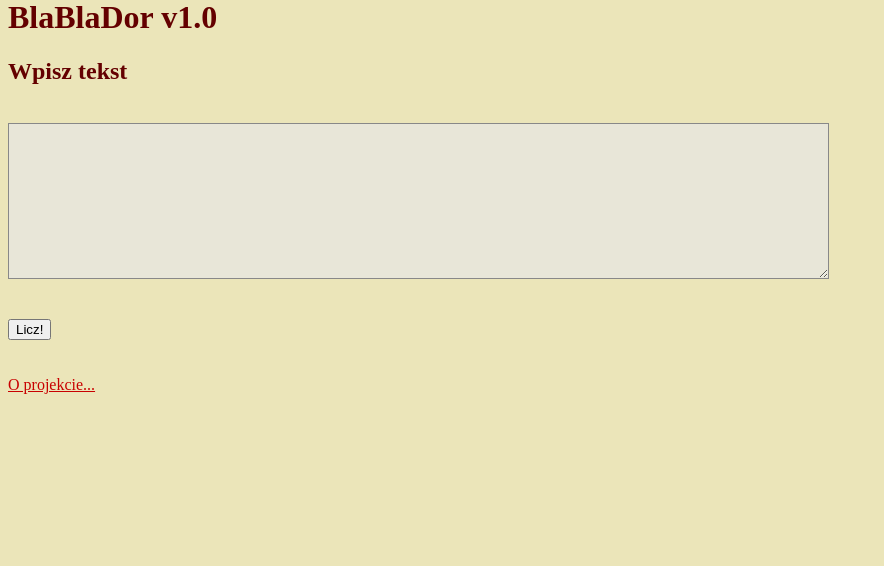
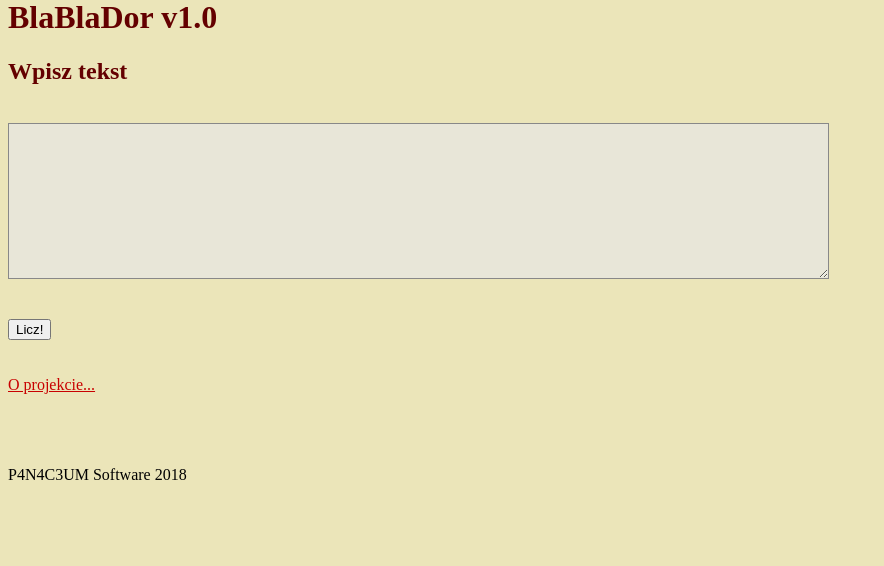
Before and after one commit to matejszyn/wordcount-project, a Django app: page / in a window 1280 px wide. Shown: the part 22-588 px from the top of the page, without its empty margins (0-884 px from the left). Run offline with Django 3.2, Linux system fonts and the light colour scheme.

Commit message:
Dodana nazwa firmy do strony głównej

```diff
--- a/templates/home.html
+++ b/templates/home.html
@@ -40,5 +40,10 @@
       <br>
       <a href="{% url 'about' %}">O projekcie...</a>
     </form>
+    <br>
+    <br>
+    <br>
+    <br>
+    P4N4C3UM Software 2018
   </body>
 </html>
```
